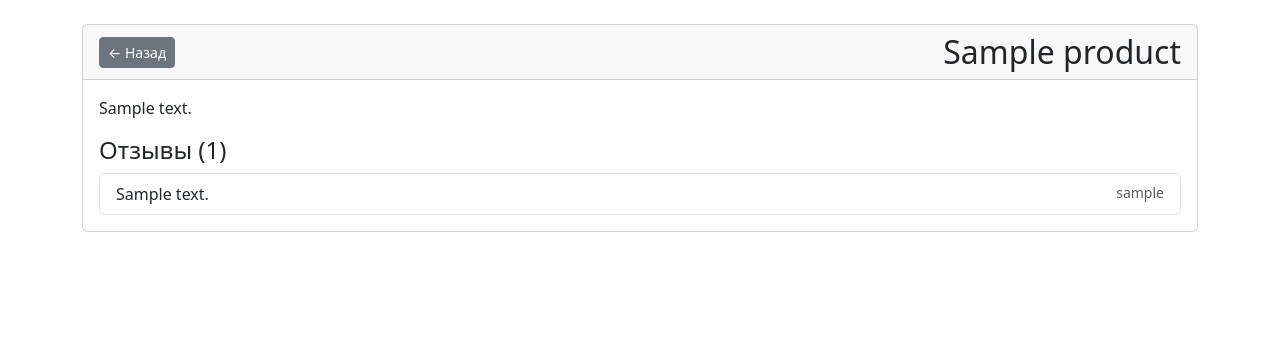
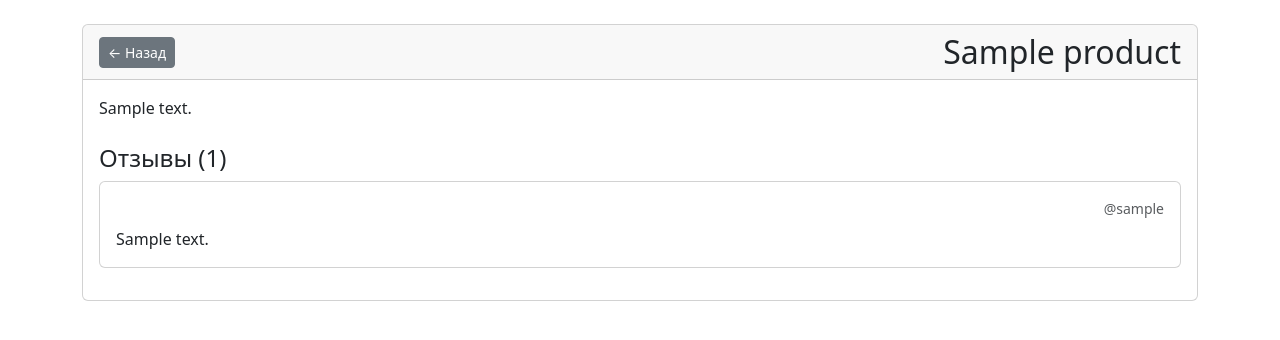
Before and after one commit to Phoenix381/web_semester2, a Symfony app: template content/templates/product/show.html.twig in a window 1280 px wide. Shown: the part 56-396 px from the top of the page. Run offline with Twig, Linux system fonts and the light colour scheme; the template is opened without the code that fills it: most values are stand-ins (such as "Sample title", 1, 10 or a date in 2020); some libraries are stand-ins or nearby versions.

Commit message:
reviews styling

```diff
--- a/content/templates/product/show.html.twig
+++ b/content/templates/product/show.html.twig
@@ -35,24 +35,27 @@
             {% endif %}
 
             <!-- Reviews List -->
-            <h4>Отзывы ({{ product.reviews|length }})</h4>
-            <ul class="list-group">
+            <h4 class="mt-4">Отзывы ({{ product.reviews|length }})</h4>
+            <div class="reviews-container">
                 {% for review in product.reviews %}
-                    <li class="list-group-item">
-                        <div class="d-flex justify-content-between">
-                            <div>{{ review.content }}</div>
-                            <small class="text-muted">
-                                {% if review.owner %}
-                                    {{ review.owner.username }}
-                                {% endif %}
-
-                            </small>
+                <div class="card mb-3">
+                    <div class="card-body">
+                        <div class="d-flex justify-content-end mb-2">
+                            {% if review.owner %}
+                            <small class="text-muted">@{{ review.owner.username }}</small>
+                            {% endif %}
                         </div>
-                    </li>
+                        <p class="card-text">{{ review.content }}</p>
+                    </div>
+                </div>
                 {% else %}
-                    <li class="list-group-item">Пока нет отзывов</li>
+                <div class="card">
+                    <div class="card-body">
+                        <p class="card-text text-muted">Пока нет отзывов</p>
+                    </div>
+                </div>
                 {% endfor %}
-            </ul>
+            </div>
         </div>
     </div>
 </div>
```
